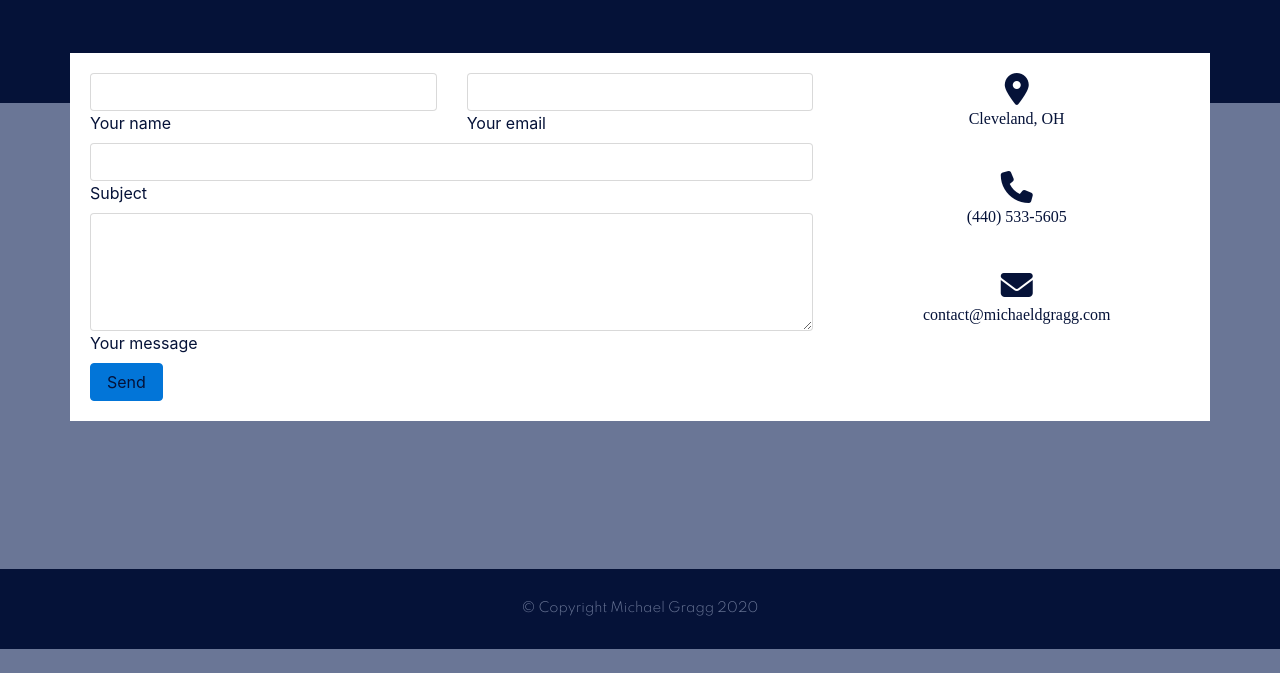
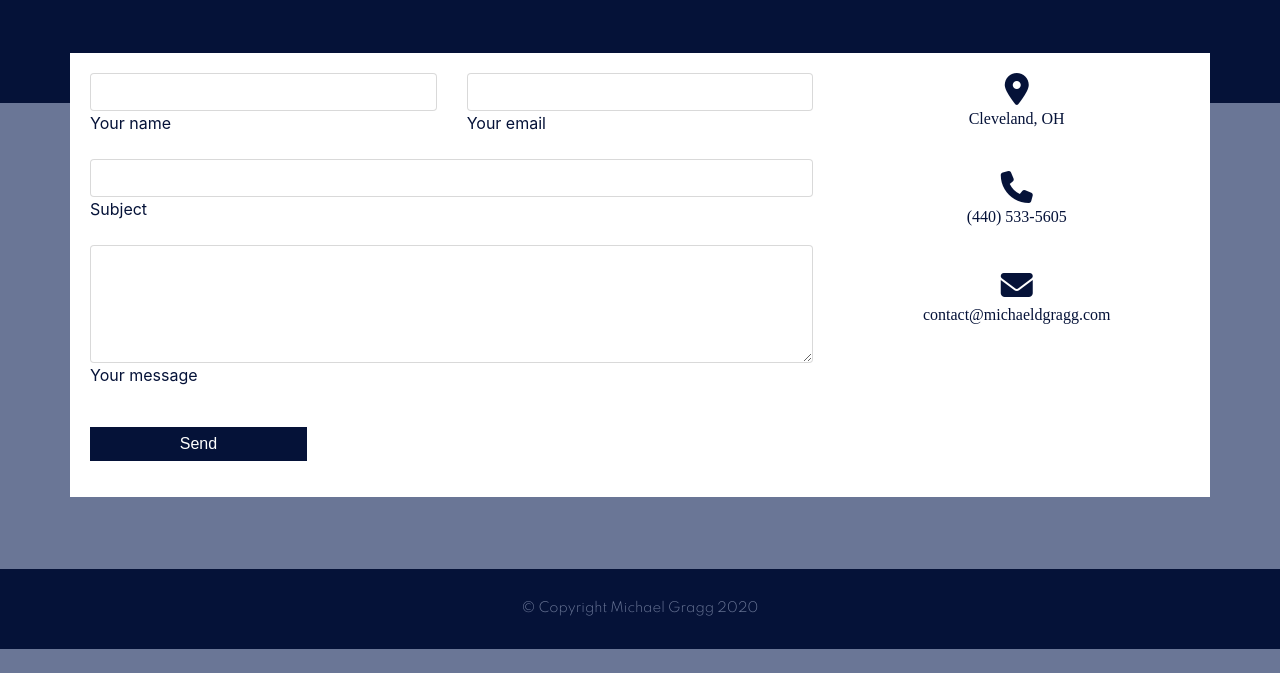
Before and after one commit to mdgragg/responsive-portfolio, a plain HTML site: page contact.html in a window 1280 px wide. Shown: the part 151-824 px from the top of the page. Drawn offline with nearby package versions, Linux system fonts and the light colour scheme.

Commit message:
added semantic elements

```diff
--- a/contact.html
+++ b/contact.html
@@ -3,7 +3,7 @@
   <head>
     <meta charset="UTF-8" />
     <meta name="viewport" content="width=device-width, initial-scale=1.0" />
-    <title>Portfolio</title>
+    <title>Contact</title>
     <link
       rel="stylesheet"
       href="https://stackpath.bootstrapcdn.com/bootstrap/4.5.0/css/bootstrap.min.css"
@@ -56,48 +56,45 @@
       </header>
 
 
-<div class="container form">
+<section class="container form">
     <div class="row">
         <div class="col-md-8">
-            <form id="contact-form" name="contact-form" action="mailto:contact@michaeldgragg.com" method="get"  >
+            <form id="contact-form" name="contact-form" action="mailto:contact@michaeldgragg.com" method="post" enctype="text/plain">
                 <div class="row">
-
-                    <div class="col-md-6">
+                    <figure class="col-md-6">
                         <div class="md-form">
                             <input type="text" id="name" name="name" class="form-control">
                             <label for="name" class="">Your name</label>
                         </div>
-                    </div>
-                    <div class="col-md-6">
+                    </figure>
+                    <figure class="col-md-6">
                         <div class="md-form">
                             <input type="text" id="email" name="email" class="form-control">
                             <label for="email" class="">Your email</label>
                         </div>
-                    </div>
+                    </figure>
                 </div>
                 <div class="row">
-                    <div class="col-md-12">
+                    <figure class="col-md-12">
                         <div class="md-form">
                             <input type="text" id="subject" name="subject" class="form-control">
                             <label for="subject" class="">Subject</label>
                         </div>
-                    </div>
+                    </figure>
                 </div>
                 <div class="row">
-                    <div class="col-md-12">
-
+                    <figure class="col-md-12">
                         <div class="md-form">
                             <textarea type="text" id="message" name="message" rows="5" class="form-control md-textarea"></textarea>
                             <label for="message">Your message</label>
                         </div>
-
-                    </div>
+                    </figure>
                 </div>
             </form>
 
-            <div class="text-center text-md-left">
-                <a class="btn btn-primary">Send</a>
-            </div>
+            <figure class="text-center text-md-left mt-3">
+              <input class="button" type="submit" value="Send">
+            </figure>
         </div>
 
         <div class="col-md-4 text-center mt-4 mt-md-0">
@@ -116,14 +113,11 @@
             </ul>
         </div>
     </div>
+</section>
 
-</div>
-</div>
     </main>
     <footer class="fixed-bottom justify-content-center">
       <p>© Copyright Michael Gragg 2020</p>
     </footer>
   </body>
 </html>
-
-</html>
--- a/css/style-home.css
+++ b/css/style-home.css
@@ -25,7 +25,6 @@ nav {
 
   p {
     font-family: "Libre Baskerville", serif;
-    color: white;
   }
 
 
--- a/css/style.css
+++ b/css/style.css
@@ -90,6 +90,17 @@ nav {
 }
 
 
+.button {
+  padding: 5px 30px;
+  background: #051238;
+  color: white;
+  border: none;
+  width: 30%;
+}
+.button:hover {
+  color: #6A7696;
+}
+
 footer {
   background: #051238 ;
   padding: 15px;
```
